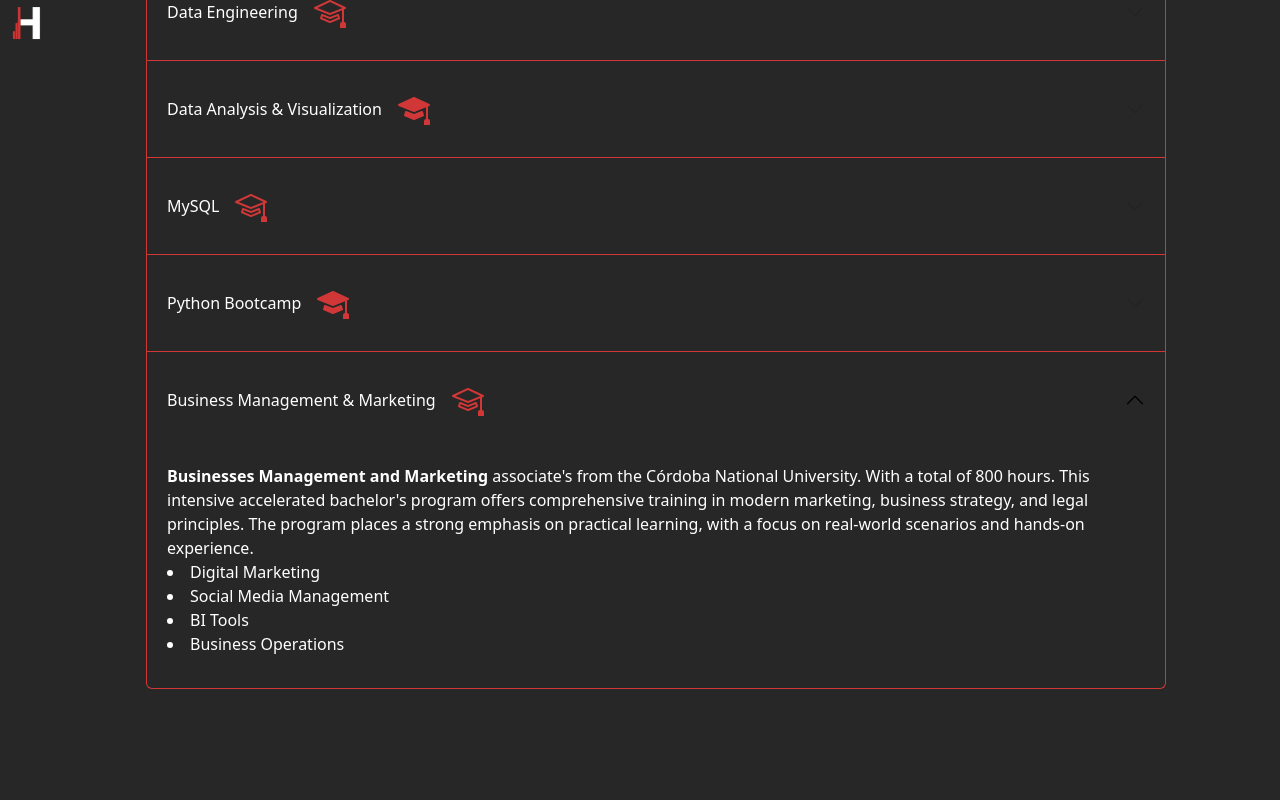
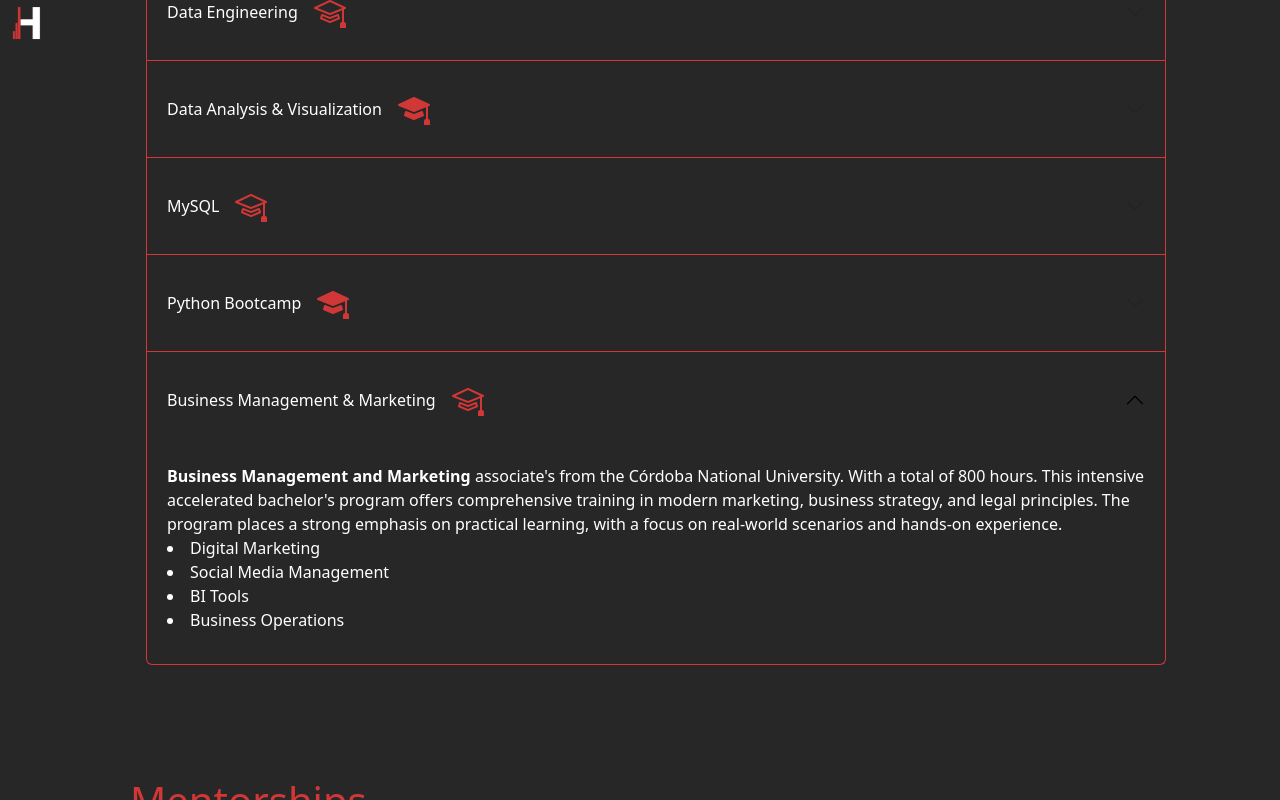
Before and after one commit to ehub-96/my-resume, a React (Vite) app: page / in a window 1280 px wide. Both pictures are taken after a click on the button "Business Management & Marketing". Shown: the part 2035-2835 px from the top of the page. Built offline with nearby package versions, Linux system fonts and the light colour scheme.

Commit message:
MORE TYPOS!

```diff
--- a/src/components/Certifications/Certifications.jsx
+++ b/src/components/Certifications/Certifications.jsx
@@ -119,7 +119,7 @@ export class Certifications extends Component {
                 </h5>
                 <div id="panelsStayOpen-collapseFive" class="accordion-collapse collapse" aria-labelledby="panelsStayOpen-headingFive">
                   <div class="accordion-body">
-                    <strong>Businesses Management and Marketing</strong> associate's from the Córdoba National University. With a total of 800 hours. This intensive accelerated bachelor's program offers comprehensive training in modern marketing, business strategy, and legal principles. The program places a strong emphasis on practical learning, with a focus on real-world scenarios and hands-on experience.
+                    <strong>Business Management and Marketing</strong> associate's from the Córdoba National University. With a total of 800 hours. This intensive accelerated bachelor's program offers comprehensive training in modern marketing, business strategy, and legal principles. The program places a strong emphasis on practical learning, with a focus on real-world scenarios and hands-on experience.
                     <div className="col">
                     <p className="p-about">
                     <li>Digital Marketing</li>
```
